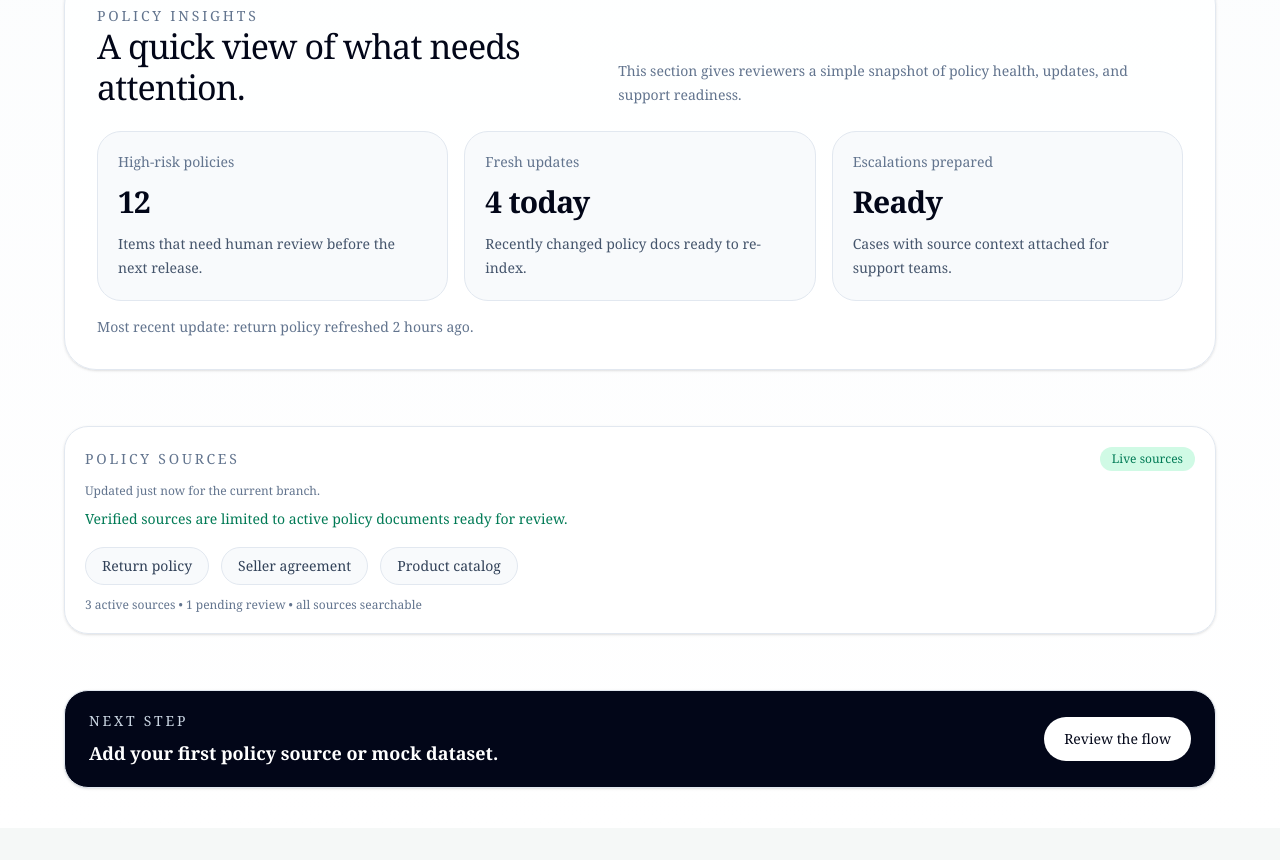
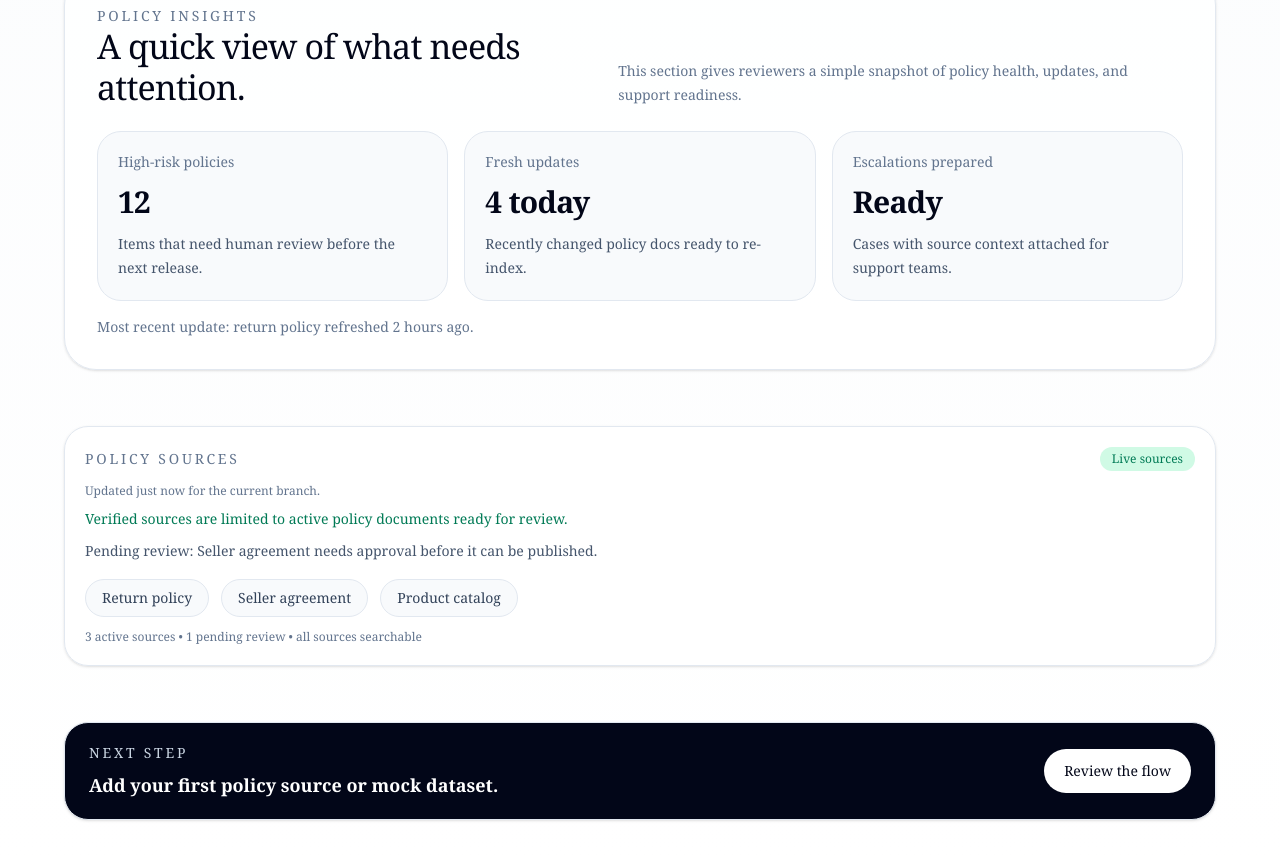
Before and after one commit to kalviumcommunity/PolicyLens, a Next.js app in the folder frontend/: page / in a window 1280 px wide. Shown: the part 1044-1904 px from the top of the page. Before the commit the page ends 1872 px from the top, so only its background shows below. Built offline with nearby package versions, Linux system fonts and the light colour scheme.

Commit message:
Add pending review note

```diff
--- a/frontend/app/page.tsx
+++ b/frontend/app/page.tsx
@@ -171,6 +171,9 @@ export default function Home() {
           <p className="mt-2 text-sm leading-6 text-emerald-700 dark:text-emerald-300">
             Verified sources are limited to active policy documents ready for review.
           </p>
+          <p className="mt-2 text-sm leading-6 text-slate-600 dark:text-slate-300">
+            Pending review: Seller agreement needs approval before it can be published.
+          </p>
           <div className="mt-4 flex flex-wrap gap-3">
             <span className="rounded-full border border-slate-200 bg-slate-50 px-4 py-2 text-sm text-slate-700 dark:border-slate-800 dark:bg-slate-900 dark:text-slate-200">
               Return policy
```
